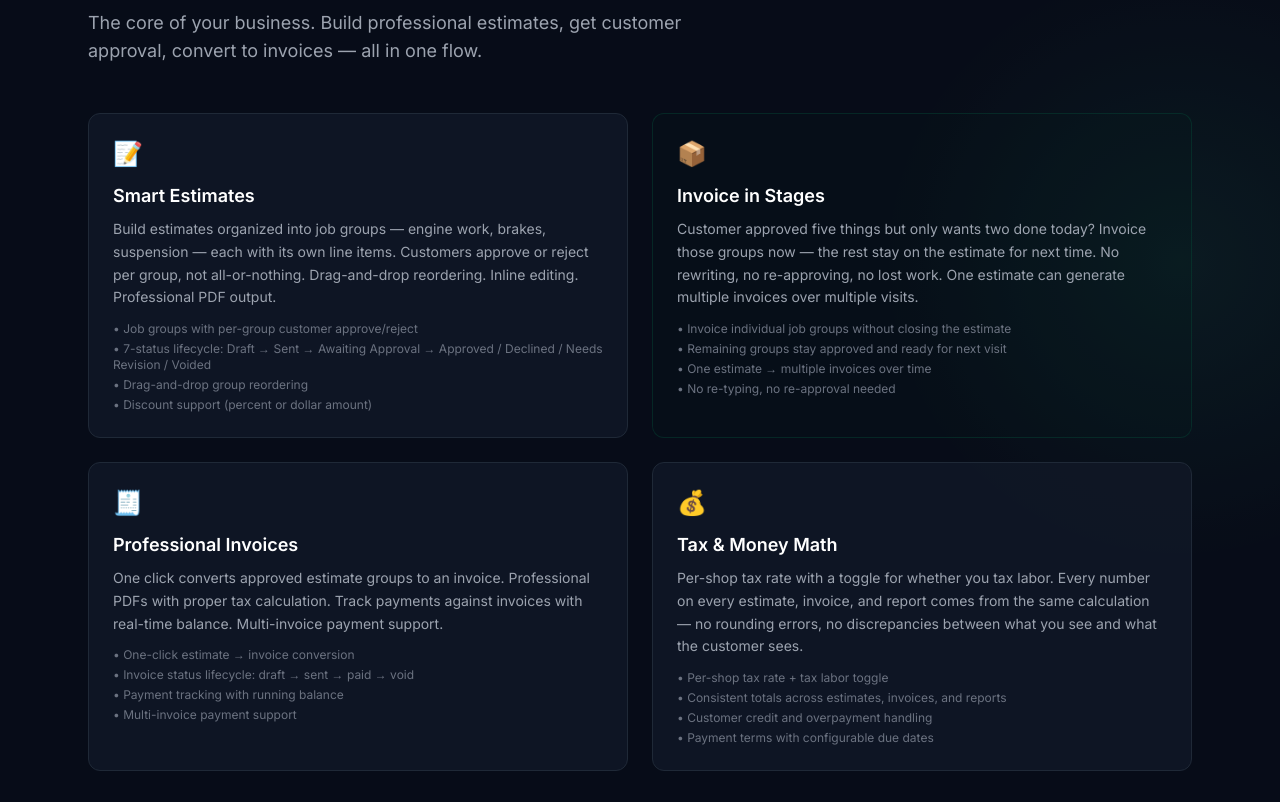
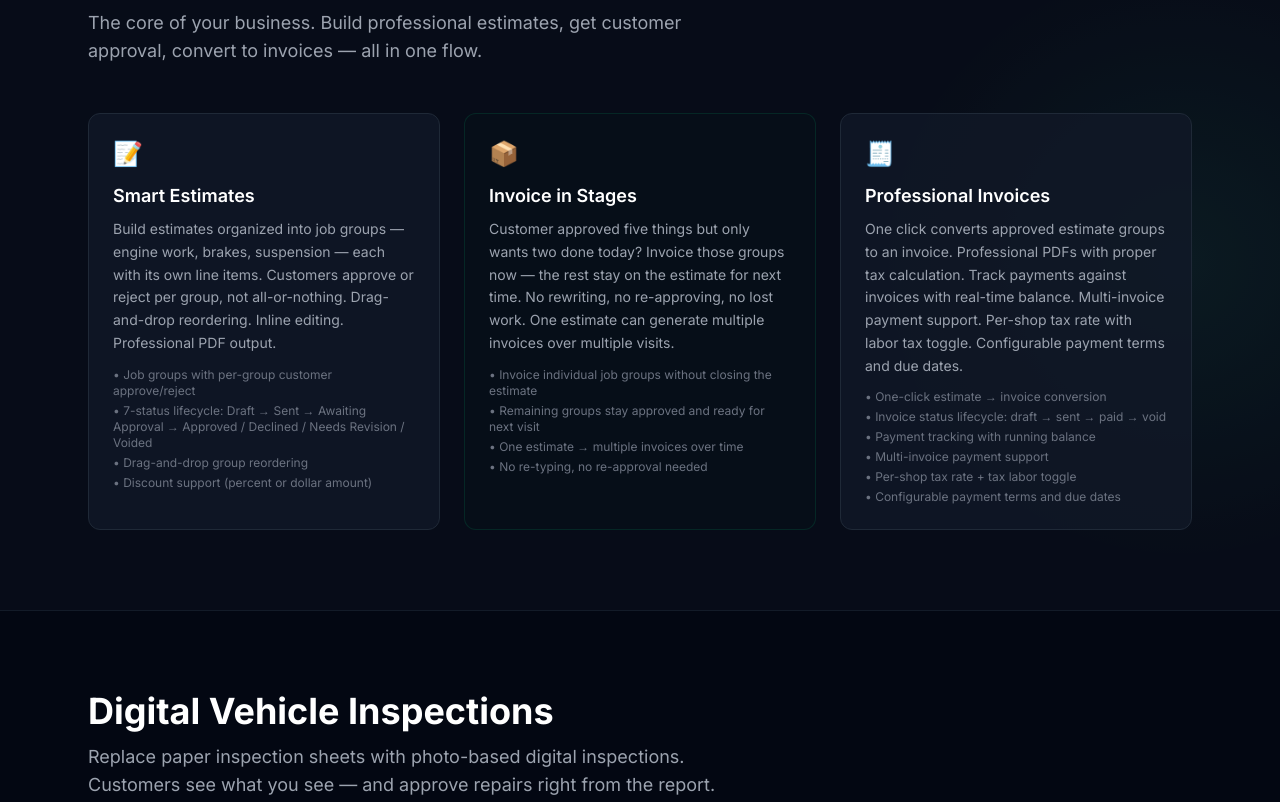
Before and after one commit to jwarner3412/automotai-landing, a plain HTML site: page index.html in a window 1280 px wide. Shown: the part 838-1640 px from the top of the page. Drawn offline with nearby package versions, Linux system fonts and the light colour scheme.

Commit message:
fix: kill Tax & Money Math card — 'software can do math' isn't a feature
- Removed standalone Tax & Money Math card
- Folded tax rate, labor tax toggle, and payment terms into Professional Invoices
- Back to 3-column grid for Estimates section

```diff
--- a/index.html
+++ b/index.html
@@ -92,7 +92,7 @@
         </p>
       </div>
 
-      <div class="grid gap-6 sm:grid-cols-2">
+      <div class="grid gap-6 sm:grid-cols-2 lg:grid-cols-3">
 
         <div class="feature-card rounded-xl border border-gray-800 bg-gray-900/80 p-6">
           <div class="text-2xl mb-3">📝</div>
@@ -126,27 +126,15 @@
           <div class="text-2xl mb-3">🧾</div>
           <h3 class="text-lg font-semibold">Professional Invoices</h3>
           <p class="mt-2 text-sm text-gray-400 leading-relaxed">
-            One click converts approved estimate groups to an invoice. Professional PDFs with proper tax calculation. Track payments against invoices with real-time balance. Multi-invoice payment support.
+            One click converts approved estimate groups to an invoice. Professional PDFs with proper tax calculation. Track payments against invoices with real-time balance. Multi-invoice payment support. Per-shop tax rate with labor tax toggle. Configurable payment terms and due dates.
           </p>
           <ul class="mt-3 space-y-1 text-xs text-gray-500">
             <li>&bull; One-click estimate → invoice conversion</li>
             <li>&bull; Invoice status lifecycle: draft → sent → paid → void</li>
             <li>&bull; Payment tracking with running balance</li>
             <li>&bull; Multi-invoice payment support</li>
-          </ul>
-        </div>
-
-        <div class="feature-card rounded-xl border border-gray-800 bg-gray-900/80 p-6">
-          <div class="text-2xl mb-3">💰</div>
-          <h3 class="text-lg font-semibold">Tax &amp; Money Math</h3>
-          <p class="mt-2 text-sm text-gray-400 leading-relaxed">
-            Per-shop tax rate with a toggle for whether you tax labor. Every number on every estimate, invoice, and report comes from the same calculation — no rounding errors, no discrepancies between what you see and what the customer sees.
-          </p>
-          <ul class="mt-3 space-y-1 text-xs text-gray-500">
             <li>&bull; Per-shop tax rate + tax labor toggle</li>
-            <li>&bull; Consistent totals across estimates, invoices, and reports</li>
-            <li>&bull; Customer credit and overpayment handling</li>
-            <li>&bull; Payment terms with configurable due dates</li>
+            <li>&bull; Configurable payment terms and due dates</li>
           </ul>
         </div>
 
```
